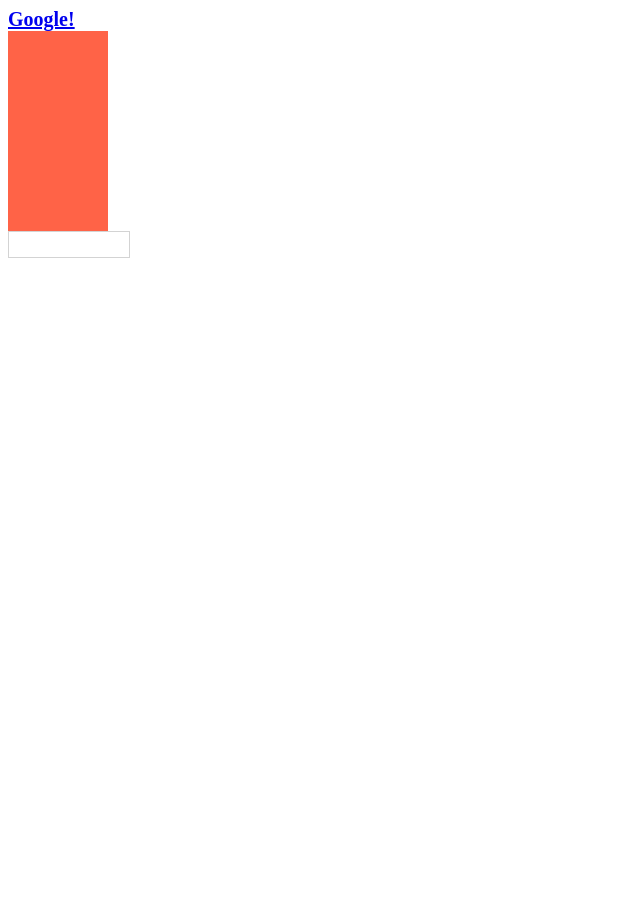
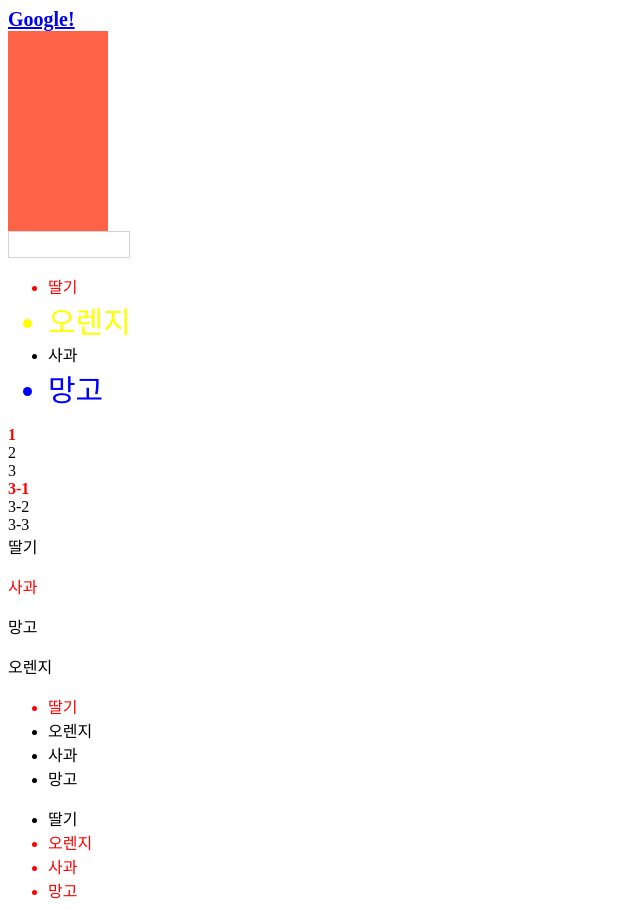
Before and after one commit to woongjang/htmlcss, a plain HTML site: page css/example_pseudo/index.html in a window 1280 px wide. Shown: the whole page, without its empty margins (0-640 px from the left). Before the commit the page ends 800 px from the top, so only its background shows below. Drawn offline with Linux system fonts and the light colour scheme.

Commit message:
add pseudo class selector

```diff
--- a/css/example_pseudo/index.html
+++ b/css/example_pseudo/index.html
@@ -10,5 +10,45 @@
     <div class="box"></div>
     <div class="box2"></div>
     <input type="text" />
+
+    <ul class="fruits">
+      <li>딸기</li>
+      <li>오렌지</li>
+      <li>사과</li>
+      <li>망고</li>
+    </ul>
+
+    <div class="box-group">
+      <div>1</div>
+      <div>2</div>
+      <div>
+        3
+        <div>3-1</div>
+        <div>3-2</div>
+        <div>3-3</div>
+      </div>
+    </div>
+
+    <div class="fruits2">
+      <div>딸기</div>
+      <p>사과</p>
+      <p>망고</p>
+      <span>오렌지</span>
+    </div>
+
+    <ul class="fruits3">
+      <li>딸기</li>
+      <li class="red">오렌지</li>
+      <li>사과</li>
+      <li class="red">망고</li>
+    </ul>
+
+    <ul class="fruits4">
+      <li class="strawberry">딸기</li>
+      <li>오렌지</li>
+      <li>사과</li>
+      <li>망고</li>
+    </ul>
+
   </body>
 </html>
--- a/css/example_pseudo/main.css
+++ b/css/example_pseudo/main.css
@@ -43,3 +43,41 @@ input:focus {
   border-color: red;
   width: 200px;
 }
+
+.fruits li:first-child {
+  color: red;
+}
+
+.fruits li:last-child {
+  color: blue;
+}
+
+.fruits li:nth-child(2) {
+  color: yellow;
+}
+
+.fruits li:nth-child(2n) {
+  font-size: 30px;
+}
+
+/* .box-group div:nth-child(1) { */
+.box-group div:first-child {
+  color: red;
+  font-weight: bold;
+}
+
+/* .fruits2 p:nth-child(1) {
+  color: red;
+} */
+.fruits2 p:nth-of-type(1) {
+  color: red;
+}
+
+
+.fruits3 li:nth-of-type(1) {
+  color: red;
+}
+
+.fruits4 li:not(.strawberry) {
+  color: red;
+}
```
